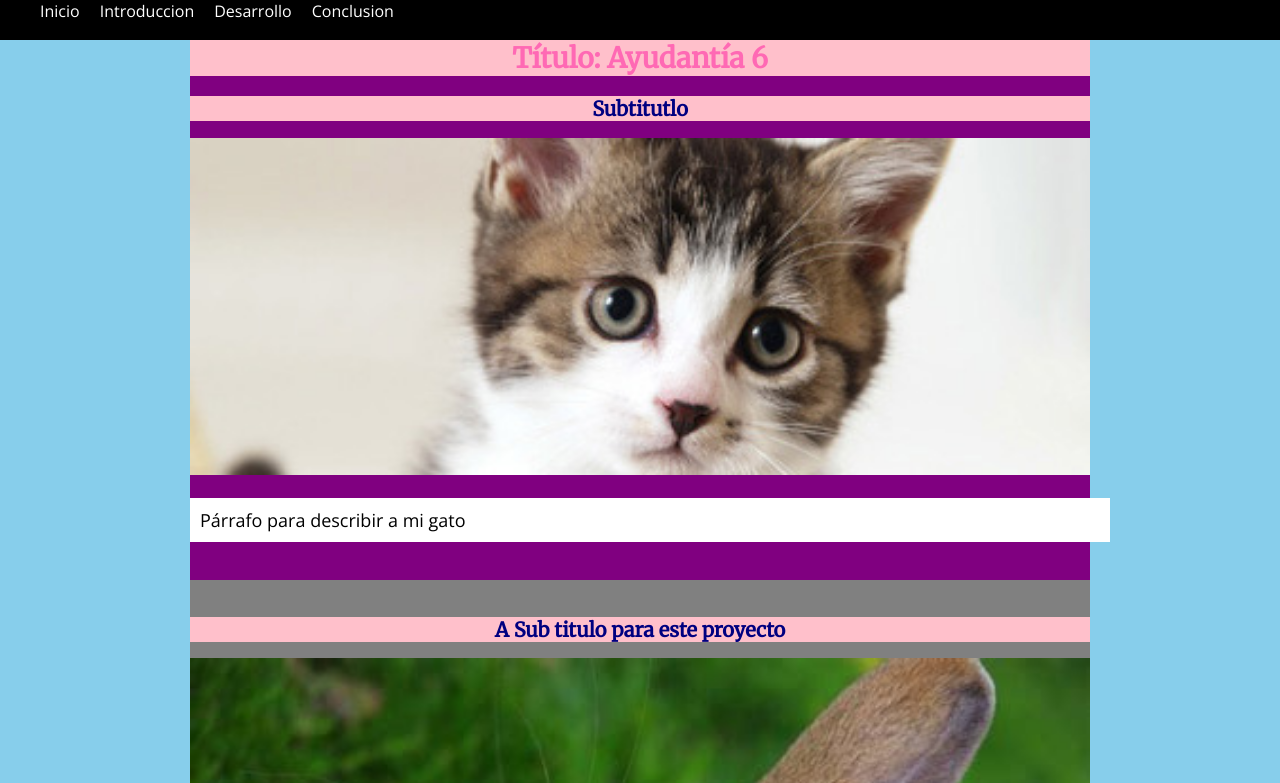
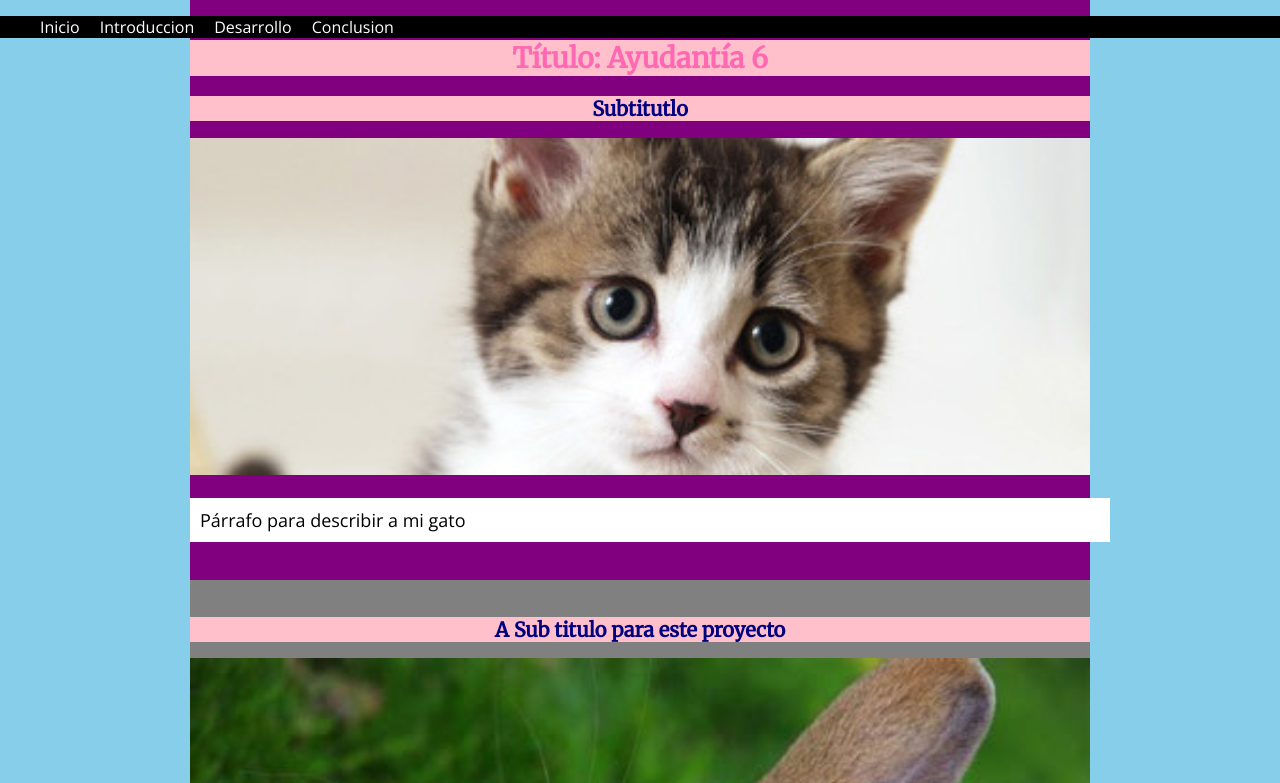
Before and after one commit to Verogatica/m02-g14, a plain HTML site: page index.html in a window 1280 px wide. Shown: the top 783 px of the page. Drawn offline with nearby package versions, Linux system fonts and the light colour scheme.

Commit message:
nuevos cambios

```diff
--- a/index.html
+++ b/index.html
@@ -13,12 +13,13 @@
 
 </head>
 
-	<ul>
-		<li><a href="">Inicio</a></li>
-		<li><a href="#introduccion">Introduccion</a></li>
-		<li><a href="#desarrollo">Desarrollo</a></li>
-		<li><a href="conclusion.html">Conclusion</a></li>
-	</ul>
+<ul>
+	<li><a href="">Inicio</a></li>
+	<li><a href="introduccion.html">Introduccion</a></li>
+	<li><a href="">Desarrollo</a></li>
+	<li><a href="">Conclusion</a></li>
+
+</ul>
 
 <header> <!-- En el header va el encabezado de nuestra pagina-->
 
--- a/style.css
+++ b/style.css
@@ -4,20 +4,14 @@ body{ /* body selecciona el cuerpo general y lo pinta */
 	margin: 0px;
 			}
 
-ul{position: fixed;
-	list-style-typle: none;
-	width: 100%;
-	height: 5%;
-	background-color: black;
-	margin: 0px;}
+ul {position: fixed;
+		list-style-type:none;
+		width: 100%;
+		background-color: black;}
 
-li{float: left;}
-
-li a {
-	color: white;
-	padding-right: 20px;
-	text-decoration: none;
-}
+li a{float: left;
+		padding-right: 20px;
+		text-decoration: none;}
 
 li a:hover {background-color: pink;}
 
```
Also changed, not shown: introduccion.html (added, +25 -0 lines).
